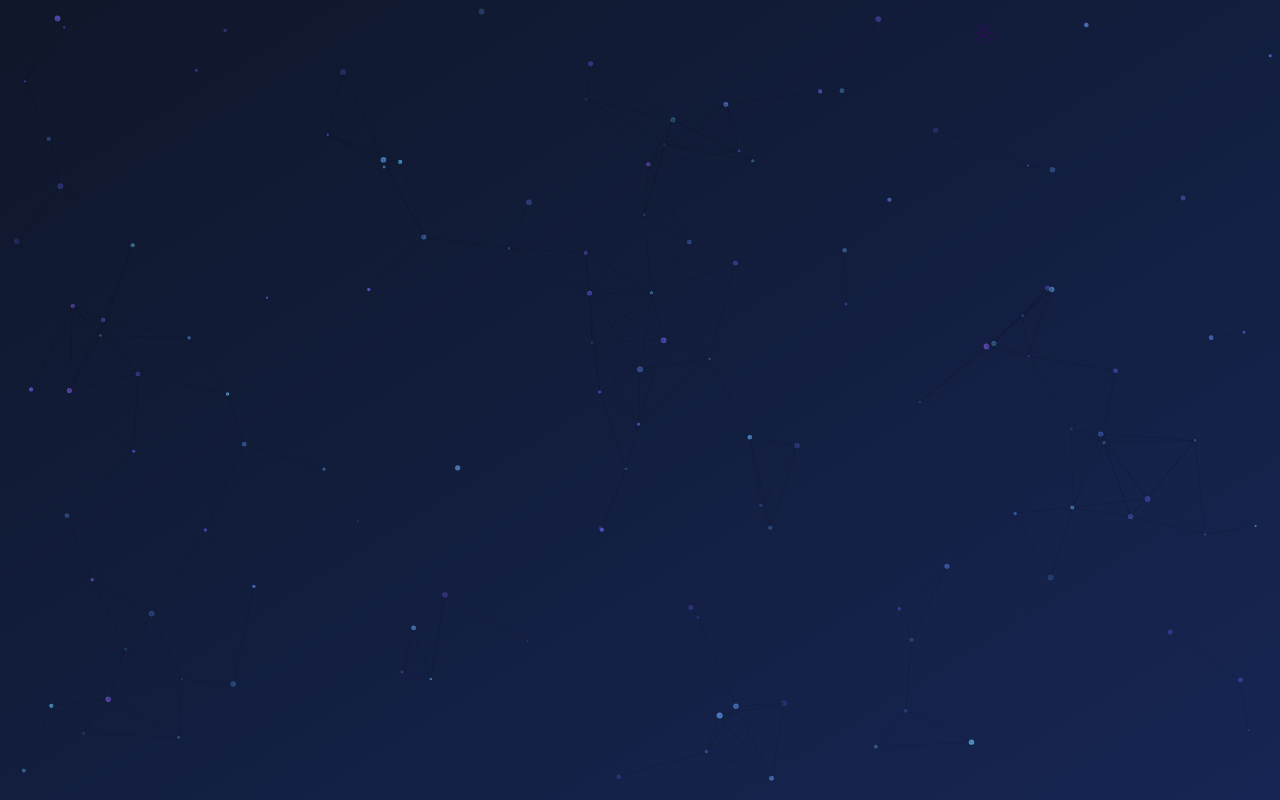
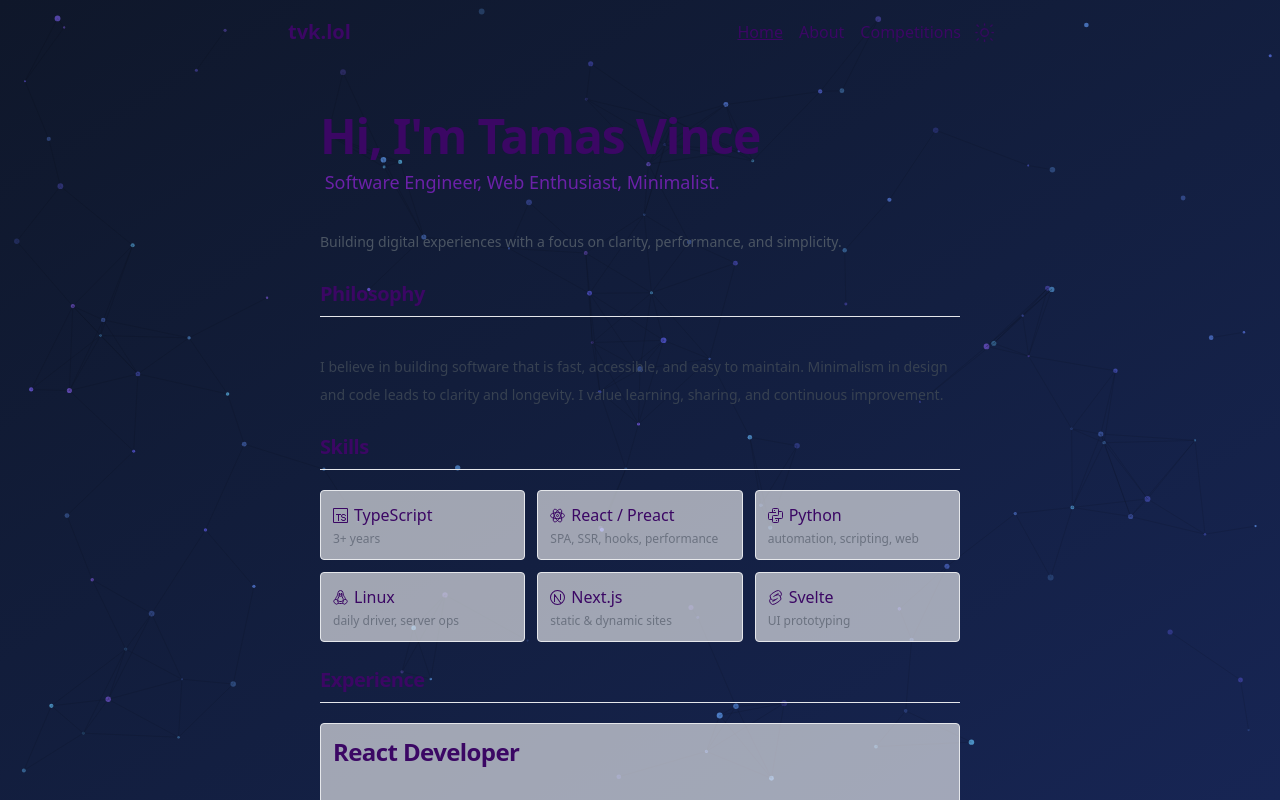
Before and after one commit to nemvince/tvk, a Preact app: page / in a window 1280 px wide. Shown: the top 800 px of the page. Built offline with nearby package versions, Linux system fonts and the light colour scheme.

Commit message:
Update background component z-index and modify cursor trail colors for improved visibility

```diff
--- a/src/components/background.tsx
+++ b/src/components/background.tsx
@@ -123,7 +123,7 @@
   }, [])
 
   return (
-    <div class='absolute inset-0 bg-gradient-to-br from-slate-900 to-blue-950'>
+    <div class='absolute inset-0 -z-9999 bg-gradient-to-br from-slate-900 to-blue-950'>
       <canvas ref={canvasRef} class='absolute inset-0' />
     </div>
   )
--- a/src/components/cursor-trail.tsx
+++ b/src/components/cursor-trail.tsx
@@ -142,7 +142,7 @@
     <>
       <div
         ref={cursorRef}
-        class='fixed top-0 left-0 w-6 h-6 rounded-full border-2 border-neon-pink pointer-events-none z-50 mix-blend-difference'
+        class='fixed top-0 left-0 w-6 h-6 rounded-full border-2 border-purple-700 pointer-events-none z-50 mix-blend-difference'
         style={{
           transform: `translateX(${mousePosition.x - 12}px) translateY(${mousePosition.y - 12}px)`,
           opacity: isVisible ? 1 : 0,
@@ -152,7 +152,7 @@
 
       <div
         ref={dotRef}
-        class='fixed top-0 left-0 w-2 h-2 rounded-full bg-neon-blue pointer-events-none z-50 mix-blend-difference'
+        class='fixed top-0 left-0 w-2 h-2 rounded-full bg-purple-800 pointer-events-none z-50 mix-blend-difference'
         style={{
           transform: `translateX(${mousePosition.x - 4}px) translateY(${mousePosition.y - 4}px)`,
           opacity: isVisible ? 1 : 0,
@@ -162,7 +162,7 @@
 
       <div
         ref={trailRef}
-        class='fixed top-0 left-0 w-12 h-12 rounded-full border border-neon-blue/30 pointer-events-none z-50 mix-blend-difference'
+        class='fixed top-0 left-0 w-12 h-12 rounded-full border border-purple-500/30 pointer-events-none z-50 mix-blend-difference'
         style={{
           transform: `translateX(${mousePosition.x - 24}px) translateY(${mousePosition.y - 24}px)`,
           opacity: isVisible ? 0.3 : 0,
```
